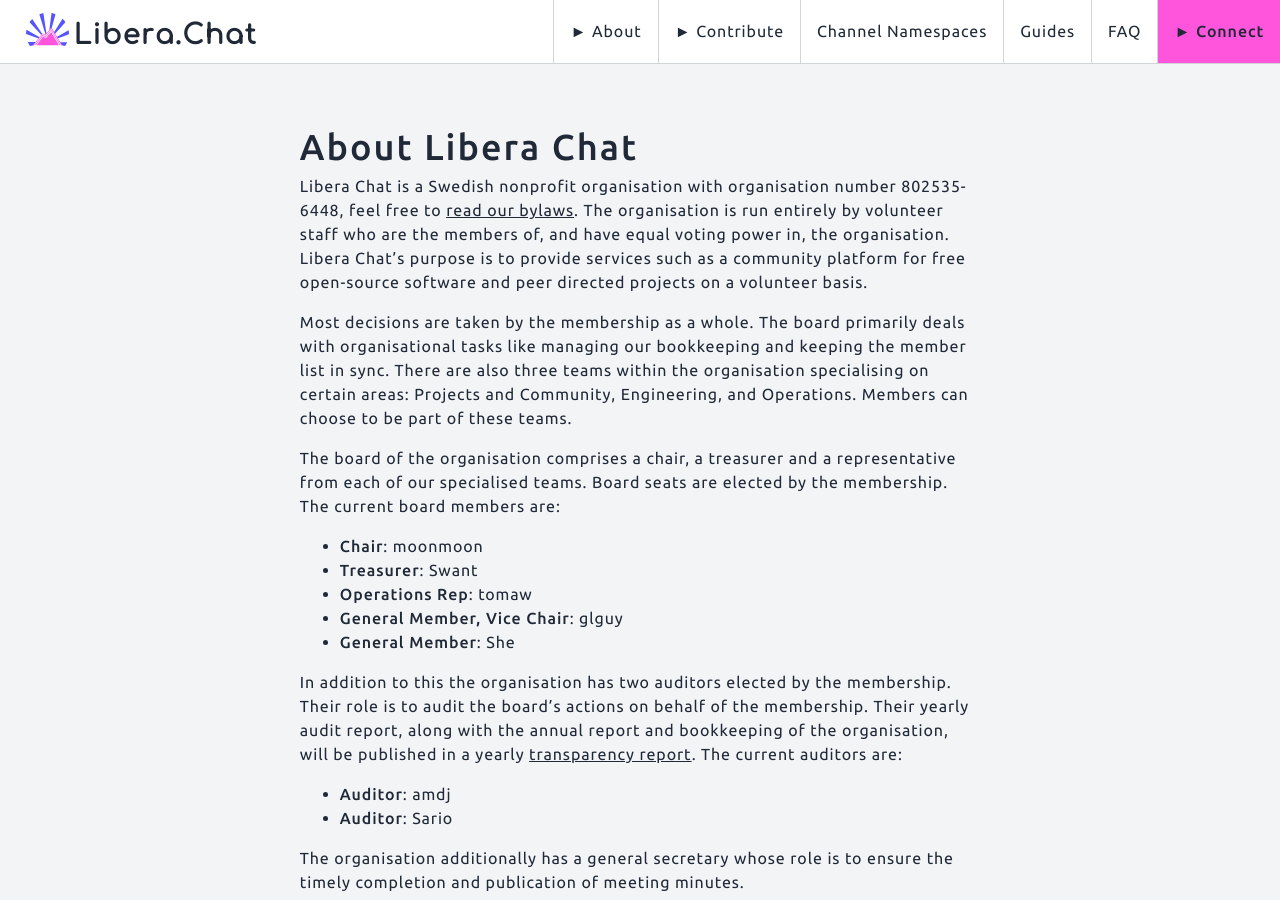
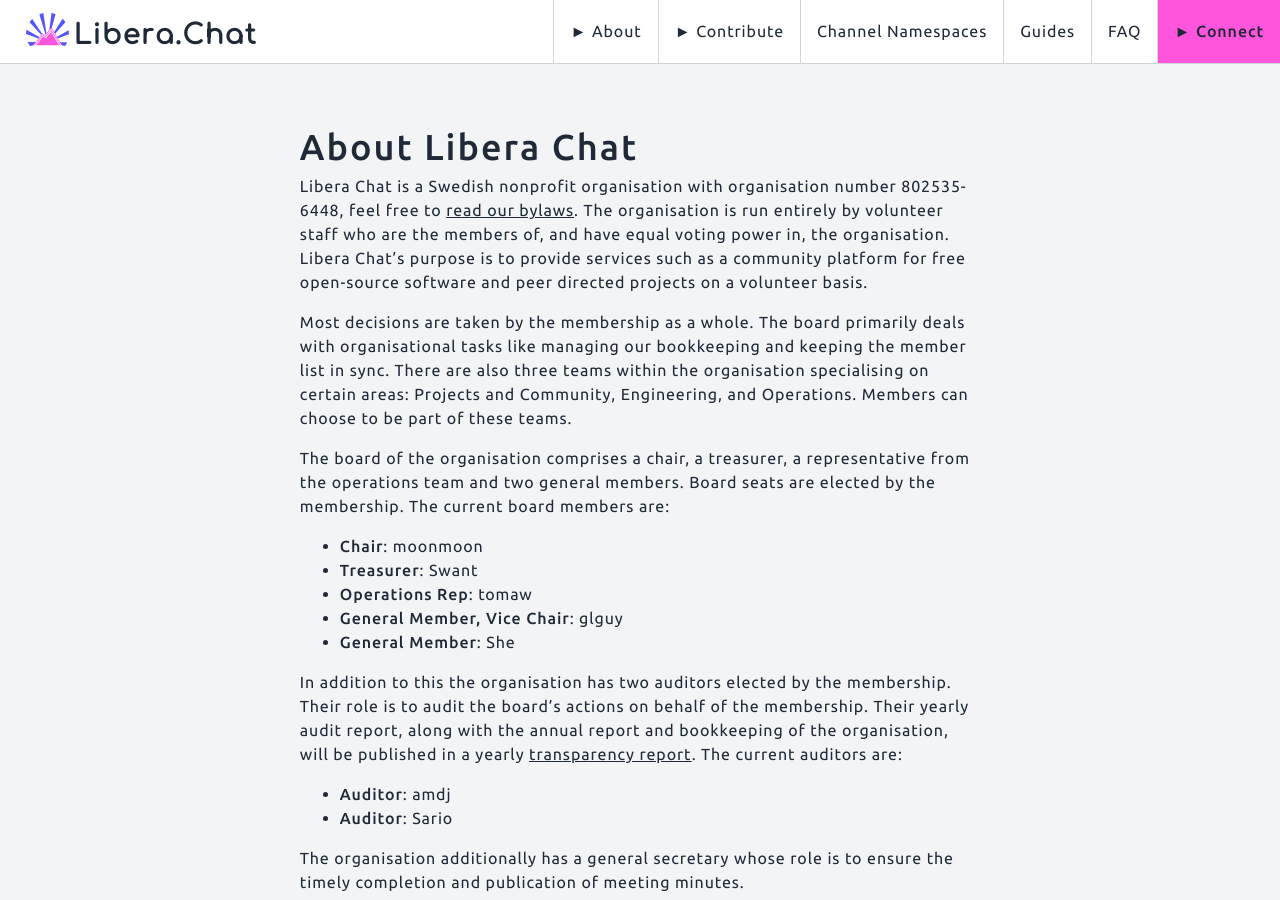
Before and after one commit to Libera-Chat/libera-chat.github.io, a Jekyll site: the page built from about.md, in a window 1280 px wide and 900 px high. Built offline with Jekyll 4.4.1, drawn with Linux system fonts in a browser that asks for light colours.

Commit message:
Update about.md to reflect 2025-03-07 EGM bylaws change

```diff
--- a/about.md
+++ b/about.md
@@ -15,9 +15,9 @@
 the organisation specialising on certain areas: Projects and Community,
 Engineering, and Operations. Members can choose to be part of these teams.
 
-The board of the organisation comprises a chair, a treasurer and a
-representative from each of our specialised teams. Board seats are elected
-by the membership. The current board members are:
+The board of the organisation comprises a chair, a treasurer,
+a representative from the operations team and two general members.
+Board seats are elected by the membership. The current board members are:
 
 - **Chair**: moonmoon
 - **Treasurer**: Swant
```
